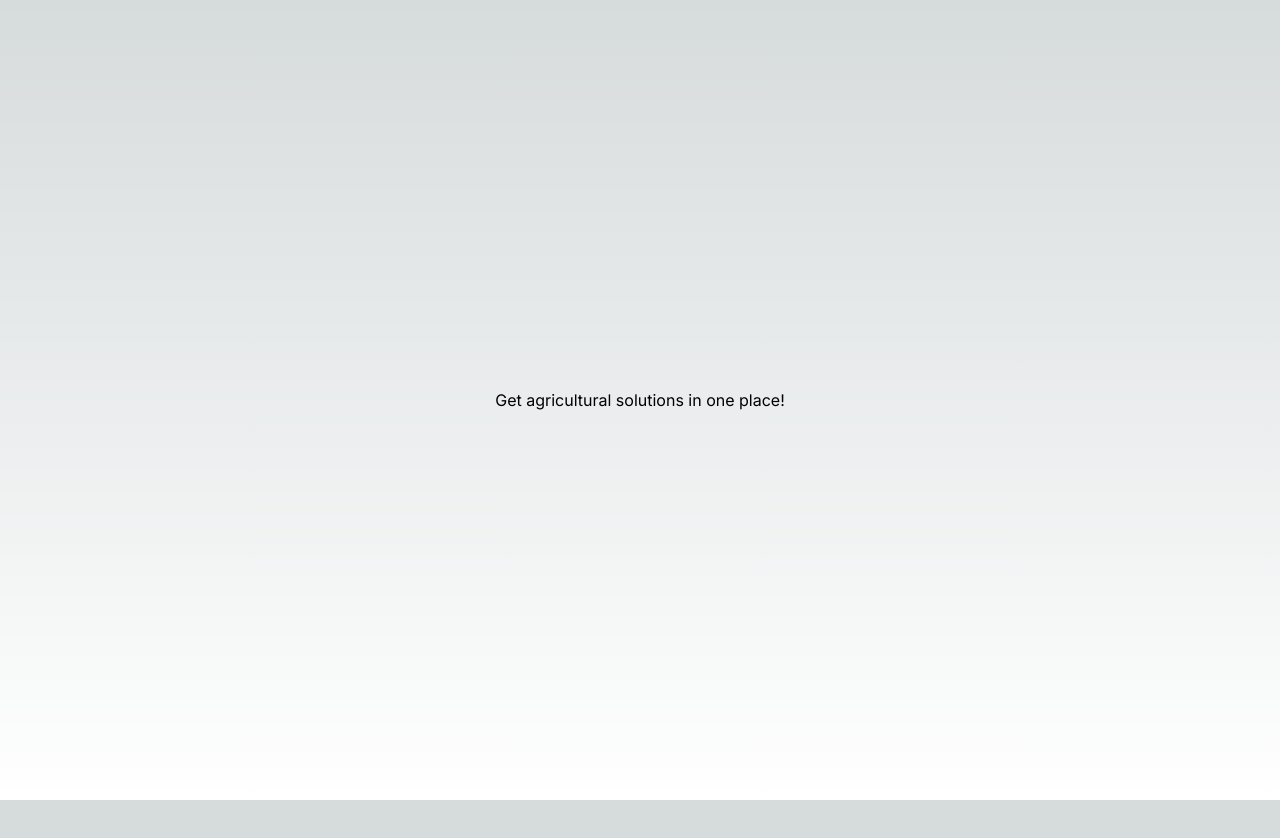
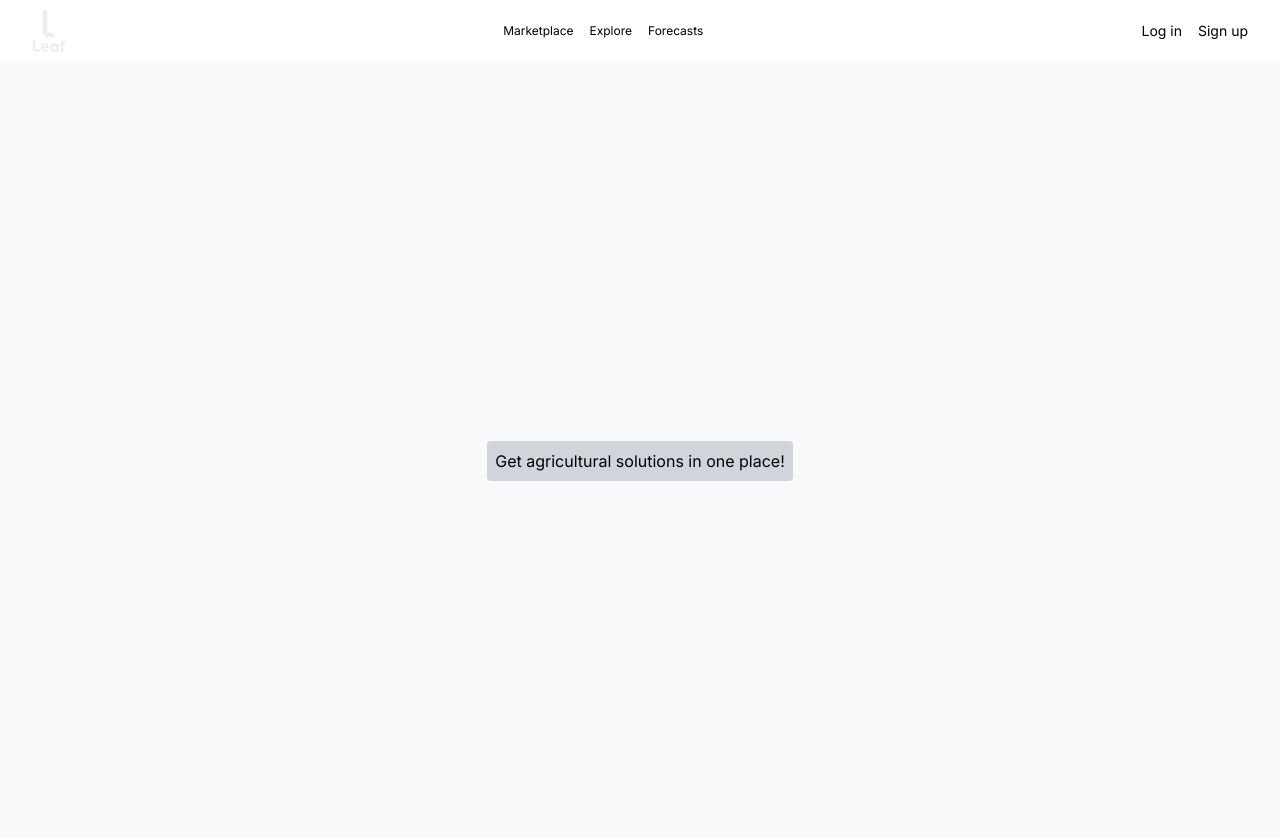
Before and after one commit to OsegoTech/AgriSolve, a Next.js app in the folder frontend/: page / in a window 1280 px wide. Shown: the top 838 px of the page. Before the commit the page ends 800 px from the top, so only its background shows below. Built offline with nearby package versions, Linux system fonts and the light colour scheme.

Commit message:
Added home navbar component

```diff
--- /dev/null
+++ b/frontend/src/app/(home)/layout.tsx
@@ -0,0 +1,12 @@
+import HomeNav from '@/components/layouts/HomeNav'
+
+const Layout = ({ children }: { children: React.ReactNode }) => {
+  return (
+    <div>
+      <HomeNav />
+      {children}
+    </div>
+  )
+}
+
+export default Layout
--- /dev/null
+++ b/frontend/src/app/(home)/page.tsx
@@ -0,0 +1,7 @@
+export default function Home() {
+  return (
+    <main className='flex min-h-screen flex-col items-center justify-center bg-gray-50 p-24'>
+      <p className="bg-gray-300 p-2 rounded">Get agricultural solutions in one place!</p>
+    </main>
+  )
+}
--- a/frontend/src/app/globals.css
+++ b/frontend/src/app/globals.css
@@ -1,27 +1,3 @@
 @tailwind base;
 @tailwind components;
 @tailwind utilities;
-
-:root {
-  --foreground-rgb: 0, 0, 0;
-  --background-start-rgb: 214, 219, 220;
-  --background-end-rgb: 255, 255, 255;
-}
-
-@media (prefers-color-scheme: dark) {
-  :root {
-    --foreground-rgb: 255, 255, 255;
-    --background-start-rgb: 0, 0, 0;
-    --background-end-rgb: 0, 0, 0;
-  }
-}
-
-body {
-  color: rgb(var(--foreground-rgb));
-  background: linear-gradient(
-      to bottom,
-      transparent,
-      rgb(var(--background-end-rgb))
-    )
-    rgb(var(--background-start-rgb));
-}
--- a/frontend/src/app/page.tsx
+++ /dev/null
@@ -1,9 +0,0 @@
-import Image from 'next/image'
-
-export default function Home() {
-  return (
-    <main className='flex min-h-screen flex-col items-center justify-center  p-24'>
-      <p>Get agricultural solutions in one place!</p>
-    </main>
-  )
-}
--- /dev/null
+++ b/frontend/src/components/layouts/HomeNav.tsx
@@ -0,0 +1,28 @@
+import Image from 'next/image'
+
+export default function HomeNav() {
+  return (
+    <nav className='flex flex-row items-center justify-between p-2 lg:px-8'>
+      <Image
+        draggable={false}
+        src='/leaf_logo.svg'
+        alt='Leaf Logo'
+        className='invert dark:invert-0'
+        width={33}
+        height={33}
+        priority
+      />
+
+      <ul className='flex space-x-4 text-xs'>
+        <li>Marketplace</li>
+        <li>Explore</li>
+        <li>Forecasts</li>
+      </ul>
+
+      <ul className='flex space-x-4 text-sm'>
+        <li>Log in</li>
+        <li>Sign up</li>
+      </ul>
+    </nav>
+  )
+}
```
